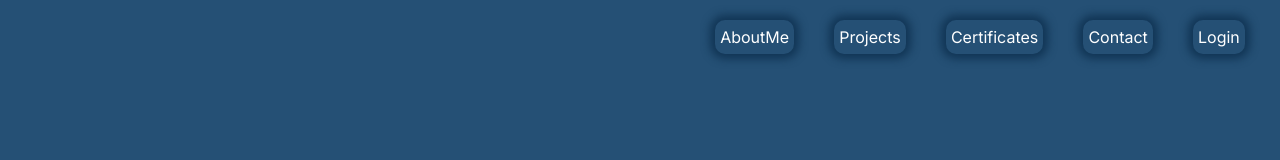
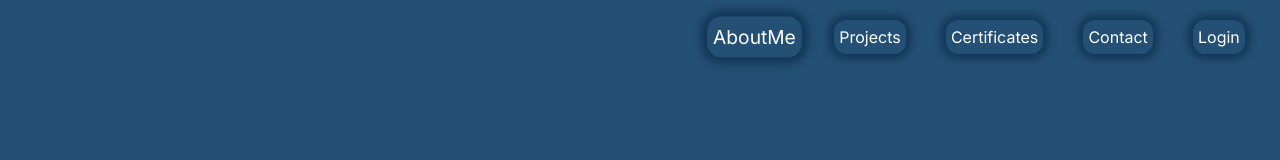
Before and after one commit to lancers2020/mini-portfolio, a Next.js app: page / in a window 1280 px wide. Shown: the top 160 px of the page. Built offline with nearby package versions, Linux system fonts and the light colour scheme.

Commit message:
UI interaction/motion design changes

```diff
--- a/app/components/buttons/paginationButton.js
+++ b/app/components/buttons/paginationButton.js
@@ -2,6 +2,8 @@ import { useDispatch } from "react-redux";
 import Image from "next/image";
 import Next from "@/public/icons/next.png";
 import Previous from "@/public/icons/previous.png";
+import { useEffect } from "react";
+import stylesButtons from './styles.module.css';
 
 const Pagination = ({ currentPage, pageCount, type, style }) => {
     const dispatch = useDispatch();
@@ -11,11 +13,25 @@ const Pagination = ({ currentPage, pageCount, type, style }) => {
         justifyContent: style?.justifyContent ?? "space-between",
         alignItems: style?.alignItems ?? "center",
     };
+
+    useEffect(()=>{
+        const buttons = document.querySelectorAll('.paginationBtn');
+        buttons.forEach(button=>{
+            button.addEventListener('click', ()=>{
+                button.classList.add(stylesButtons.wobble);
+                button.addEventListener('animationend', () => {
+                    button.classList.remove(stylesButtons.wobble);
+                }, { once: true });
+            });
+        })
+    },[]);
+
     return (
         <section style={styles}>
             <button
                 disabled={currentPage <= 0}
                 onClick={() => dispatch({ type, payload: currentPage - 1 })}
+                className="paginationBtn"
                 style={{ opacity: currentPage <= 0 ? 0.5 : 1 }}
             >
                 <Image
@@ -28,6 +44,7 @@ const Pagination = ({ currentPage, pageCount, type, style }) => {
             <button
                 disabled={pageCount == currentPage + 1}
                 onClick={() => dispatch({ type, payload: currentPage + 1 })}
+                className="paginationBtn"
                 style={{ opacity: pageCount == currentPage + 1 ? 0.5 : 1 }}
             >
                 <Image src={Next} height={35} width={35} alt={"Next button"} />
--- /dev/null
+++ b/app/components/buttons/styles.module.css
@@ -0,0 +1,11 @@
+@keyframes wobble {
+    0% { transform: scale(1); }
+    50% { transform: scale(.85); }
+    /* 50% { transform: scale(0.9); } */
+    /* 75% { transform: scale(1.05); } */
+    100% { transform: scale(1); }
+}
+
+.wobble {
+    animation: wobble 0.2s ease;
+}
--- a/app/components/sections/Navbar.js
+++ b/app/components/sections/Navbar.js
@@ -1,15 +1,19 @@
-import React from "react";
+import React, { useState } from "react";
 import style from "./style.module.css";
 import BasicButton from "../buttons/basicButton";
+import { useSelector } from "react-redux";
 
-const NavBarButtons = ({ text }) => {
+const NavBarButtons = ({ text, isHovered}) => {
+    const { activeNavbarButton: currentNavbarButton } = useSelector((state)=>state.navbarReducer);
+    const isCurrentText = currentNavbarButton.toLowerCase() == text.toLowerCase();
+
     return (
         <div>
             <BasicButton
                 text={text}
                 margin={"5px 0"}
                 borderRadius={12}
-                className={style.navbarButtons}
+                className={`${style.navbarButtons} ${!isHovered && (isCurrentText && style.activeNavbarButton)}`}
                 textColor="white"
             />
         </div>
@@ -17,23 +21,25 @@ const NavBarButtons = ({ text }) => {
 };
 
 function Navbar() {
+    const [isHovered, setIsHovered] = useState(false);
+
     return (
         <section className={style.navbarWrapper}>
-            <ul>
-                <li>
-                    <NavBarButtons text={"AboutMe"} />
+            <ul onMouseOver={()=>setIsHovered(true)} onMouseOut={()=>setIsHovered(false)}>
+                <li >
+                    <NavBarButtons isHovered={isHovered} text={"AboutMe"} />
                 </li>
                 <li>
-                    <NavBarButtons text={"Projects"} />
+                    <NavBarButtons isHovered={isHovered} text={"Projects"} />
                 </li>
                 <li>
-                    <NavBarButtons text={"Certificates"} />
+                    <NavBarButtons isHovered={isHovered} text={"Certificates"} />
                 </li>
                 <li>
-                    <NavBarButtons text={"Contact"} />
+                    <NavBarButtons isHovered={isHovered} text={"Contact"} />
                 </li>
                 <li>
-                    <NavBarButtons text={"Login"} />
+                    <NavBarButtons isHovered={isHovered} text={"Login"} />
                 </li>
             </ul>
         </section>
--- a/app/components/sections/style.module.css
+++ b/app/components/sections/style.module.css
@@ -241,9 +241,27 @@
 }
 
 .navbarButtons {
-    background-color: #255075 !important;
-    border-radius: 10px !important;
+    background-color: #255075;
+    border-radius: 10px;
     box-shadow: 0px 0px 8px 5px #113555;
+    transition: background-color 0.2s ease-in-out, transform 0.5s cubic-bezier(0.785, 1.135, 0.155, 0.855);
+}
+
+.navbarButtons:hover {
+    animation: bounce 0.5s ease-in-out;
+    transform: scale(1.2);
+}
+
+.activeNavbarButton {
+    animation: bounce 0.5s ease-in-out;
+    transform: scale(1.2);
+}
+
+@keyframes bounce {
+    0% { transform: scale(1); }
+    20% { transform: scale(1.2); }
+    60% { transform: scale(1.1); }
+    100% { transform: scale(1.2); }
 }
 
 /* dots */
@@ -261,3 +279,18 @@
     height: 20px;
     transition: 0.2s;
 }
+
+/* media queries */
+@media (max-width: 1024px) and (min-width: 883px) {
+    .rightContentContainer > span > div:nth-of-type(1) {
+        font-size: 18px;
+    }
+}
+@media (max-width: 882px) {
+    .rightContentContainer > span > div:nth-of-type(1) {
+        font-size: 16px;
+    }
+    .wrapper {
+        width: 90vw;
+    }
+}
--- a/app/layout.js
+++ b/app/layout.js
@@ -4,7 +4,7 @@ import "./globals.css";
 const inter = Inter({ subsets: ["latin"] });
 
 export const metadata = {
-  title: "Create Next App",
+  title: "Dave L.",
   description: "Generated by create next app",
 };
 
--- a/store/actions/index.js
+++ b/store/actions/index.js
@@ -1,2 +1,3 @@
 export const HOME_SIDEBAR = "HOME_SIDEBAR";
 export const CONTENT_PAGE = "CONTENT_PAGE";
+export const NAVBAR_BUTTON_ACTIVE = "NAVBAR_BUTTON_ACTIVE";
--- /dev/null
+++ b/store/actions/navbarActions.js
@@ -0,0 +1,6 @@
+import { NAVBAR_BUTTON_ACTIVE } from "./index";
+
+export const navbarButtonActive = (data) => ({
+    type: NAVBAR_BUTTON_ACTIVE,
+    payload: data
+});
--- a/store/reducers/index.js
+++ b/store/reducers/index.js
@@ -1,8 +1,10 @@
 import { combineReducers } from "redux";
 import homeReducer from "./homeReducer";
+import navbarReducer from "./navbarReducer";
 
 export const rootReducer = combineReducers({
     homeReducer,
+    navbarReducer
 });
 
 export default rootReducer;
--- /dev/null
+++ b/store/reducers/navbarReducer.js
@@ -0,0 +1,19 @@
+import { NAVBAR_BUTTON_ACTIVE } from "../actions";
+
+const initialState = {
+    activeNavbarButton: "AboutMe"
+}
+
+const navbarReducer = (state = initialState, action) => {
+    switch (action.type) {
+        case NAVBAR_BUTTON_ACTIVE:
+            return {
+                ...state,
+                activeNavbarButton: action.payload
+            };
+        default:
+            return state;
+    }
+}
+
+export default navbarReducer;
```
